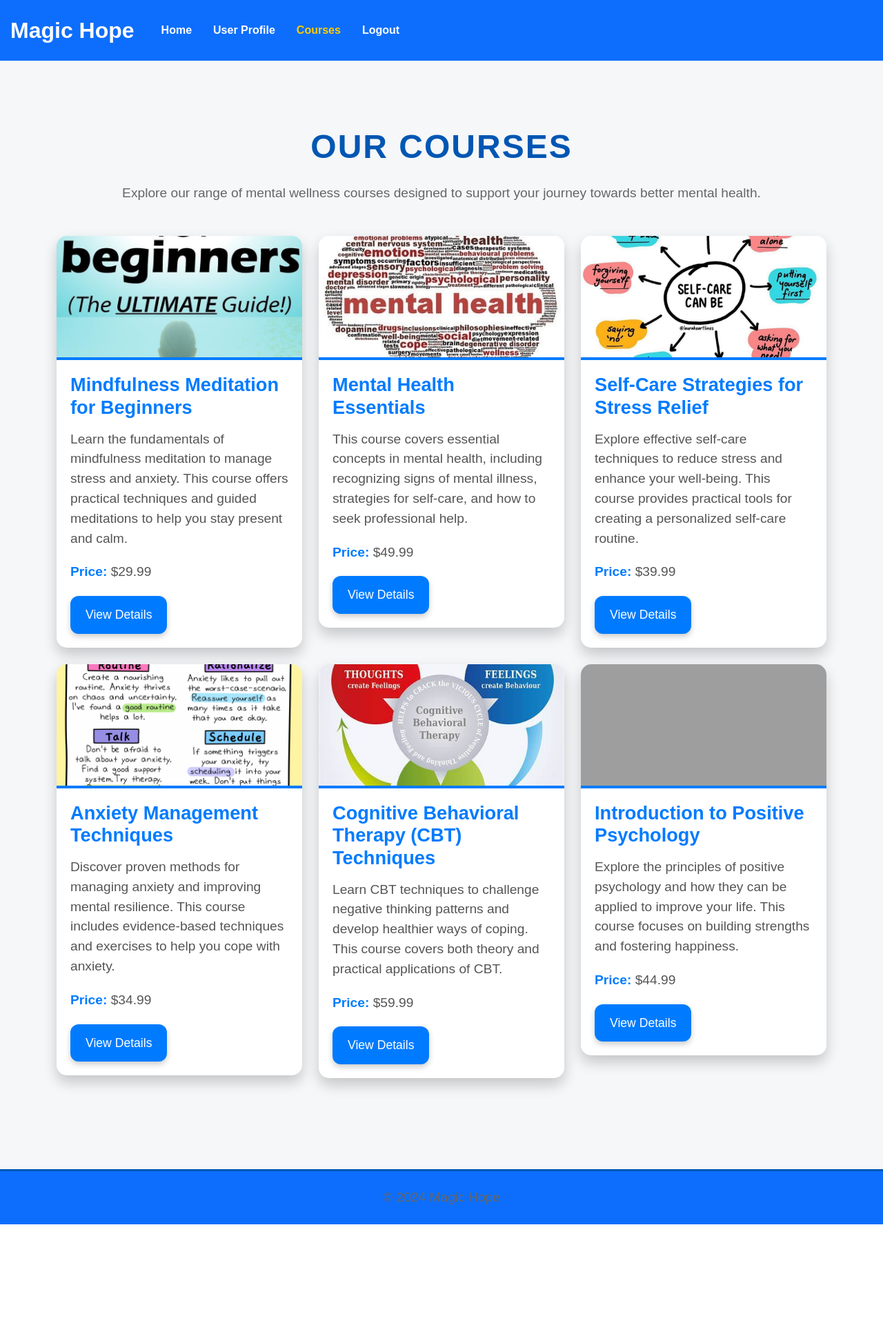
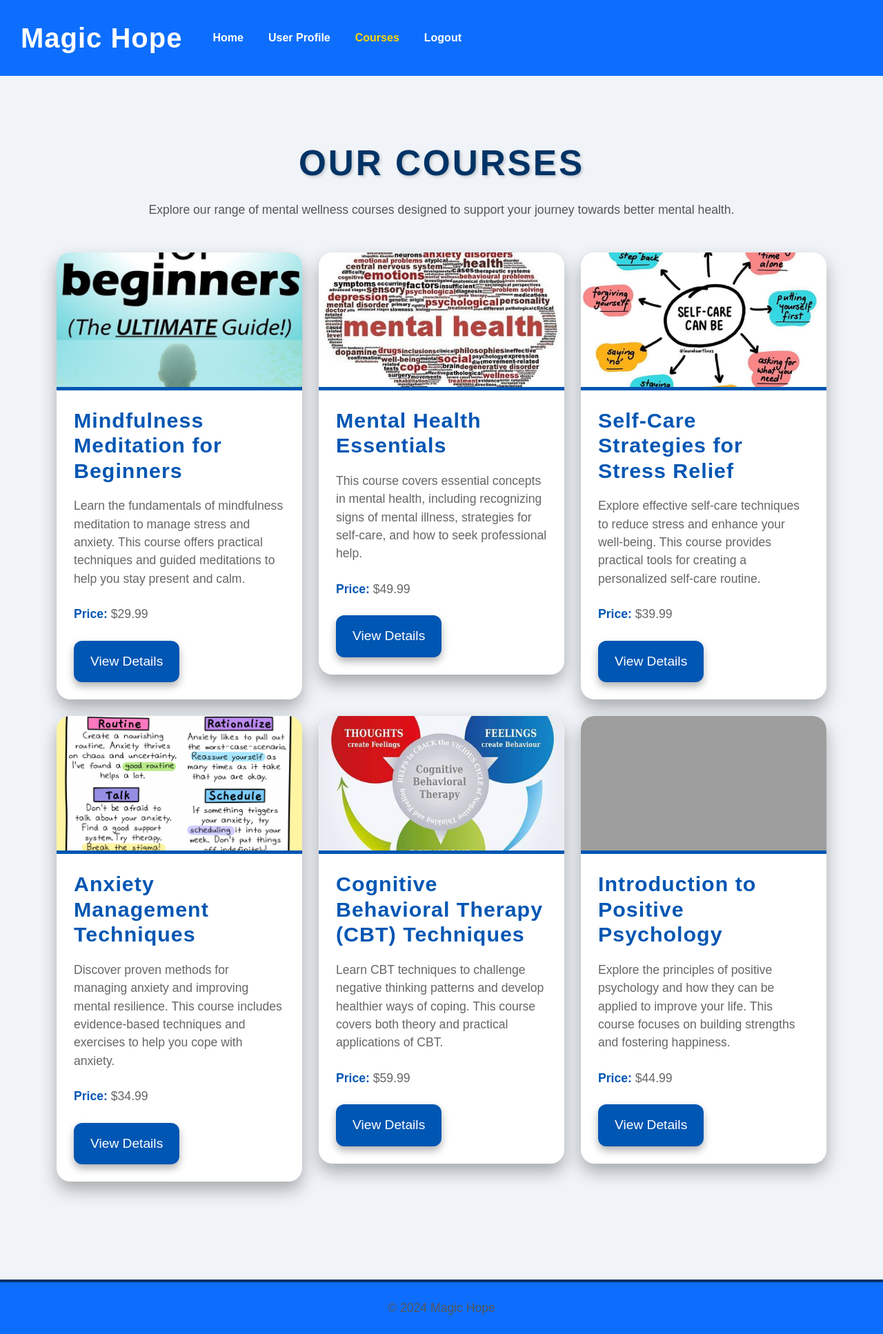
Before and after one commit to Priyen9603/Magic-Hope, a Django app: page /course_list/ in a window 1280 px wide. Shown: the whole page at 69% size. Before the commit the page ends 1775 px from the top, so only its background shows below. Run offline with Django 3.2, Linux system fonts and the light colour scheme; some libraries are stand-ins or nearby versions; grey boxes are pictures that could not be loaded.

Commit message:
Add files via upload

```diff
--- a/Magic Hope/wellness/static/courses.css
+++ b/Magic Hope/wellness/static/courses.css
@@ -2,38 +2,40 @@
 
 body {
     font-family: 'Montserrat', sans-serif;
-    background: #f5f7f9; /* Subtle background color for contrast */
+    background: #f0f4f8; /* Lighter background for a fresh look */
     color: #333;
     margin: 0;
     padding: 0;
 }
 
 header {
-    background: #007bff; /* Bootstrap's primary blue color */
+    background: #0056b3; /* Darker blue for header */
 }
 
 .navbar {
-    padding: 15px;
+    padding: 20px 30px; /* Increased padding for better spacing */
 }
 
 .navbar-brand {
     font-weight: bold;
-    font-size: 2em;
+    font-size: 2.5em; /* Larger font size for the brand */
+    letter-spacing: 1px;
 }
 
 .navbar-nav .nav-link {
     color: #ffffff;
     font-weight: 600;
-    margin-left: 15px;
-    transition: color 0.3s ease;
+    margin-left: 20px;
+    transition: color 0.3s ease, transform 0.3s ease;
 }
 
 .navbar-nav .nav-link:hover {
-    color: #ffcc00; /* Gold color for hover effect */
+    color: #ffd700; /* Gold color for hover effect */
+    transform: translateY(-2px); /* Subtle lift effect */
 }
 
 .navbar-nav .nav-link.active {
-    color: #ffcc00; /* Gold color for active link */
+    color: #ffd700; /* Gold color for active link */
 }
 
 .navbar-toggler-icon {
@@ -41,30 +43,31 @@ header {
 }
 
 main {
-    padding-top: 80px;
-    padding-bottom: 60px;
+    padding-top: 90px; /* Increased padding for larger header */
+    padding-bottom: 70px; /* Increased padding for better spacing */
 }
 
 h1 {
-    font-size: 3em;
-    color: #0056b3;
-    margin-bottom: 20px;
+    font-size: 3.2em; /* Slightly larger font size */
+    color: #003366; /* Darker blue for a more striking header */
+    margin-bottom: 30px; /* Increased margin for more spacing */
     font-weight: 700;
     text-transform: uppercase;
-    letter-spacing: 2px;
+    letter-spacing: 3px; /* Increased letter-spacing */
+    text-shadow: 2px 2px 4px rgba(0, 0, 0, 0.2); /* Soft shadow effect */
 }
 
 p {
-    color: #666;
-    font-size: 1.2em;
-    margin-bottom: 40px;
+    color: #555;
+    font-size: 1.1em;
+    margin-bottom: 50px; /* Increased margin for better spacing */
 }
 
 .card {
     border: none;
-    border-radius: 15px; /* Rounded corners */
+    border-radius: 20px; /* More rounded corners */
     overflow: hidden;
-    box-shadow: 0 10px 20px rgba(0, 0, 0, 0.2);
+    box-shadow: 0 12px 24px rgba(0, 0, 0, 0.3); /* Deeper shadow for more depth */
     transition: transform 0.3s ease, box-shadow 0.3s ease;
     background: #ffffff; /* White background for the card */
     position: relative;
@@ -75,93 +78,109 @@ p {
 
 .card:hover {
     transform: scale(1.05);
-    box-shadow: 0 15px 30px rgba(0, 0, 0, 0.3);
+    box-shadow: 0 20px 30px rgba(0, 0, 0, 0.4); /* Stronger shadow on hover */
 }
 
 .card-img-top {
-    height: 180px; /* Consistent image height */
+    height: 200px; /* Increased image height */
     object-fit: cover; /* Ensures the image covers the container */
     width: 100%;
-    border-bottom: 4px solid #007bff; /* Blue border for the bottom of the image */
+    border-bottom: 5px solid #0056b3; /* Darker blue border for the bottom of the image */
     transition: transform 0.3s ease, filter 0.3s ease;
 }
 
 .card-img-top:hover {
-    transform: scale(1.1);
-    filter: brightness(1.1);
+    transform: scale(1.15);
+    filter: brightness(1.2); /* Brighten image on hover */
 }
 
 .card-body {
-    padding: 20px;
+    padding: 25px; /* Increased padding for a more spacious feel */
     flex: 1; /* Ensures the body takes up available space */
 }
 
 .card-title {
-    color: #007bff;
-    font-size: 1.7em;
-    margin-bottom: 15px;
-    font-weight: 600;
+    color: #0056b3;
+    font-size: 1.9em; /* Larger font size for the title */
+    margin-bottom: 20px; /* Increased margin for spacing */
+    font-weight: 700;
     transition: color 0.3s ease;
+    letter-spacing: 1px;
 }
 
 .card-title:hover {
+    color: #003366; /* Darker blue on hover */
+}
+
+.card-text {
+    color: #666;
+    margin-bottom: 25px; /* Increased margin for better spacing */
+}
+
+.card-text strong {
     color: #0056b3;
 }
 
-.card-text {
-    color: #555;
-    margin-bottom: 20px;
-}
-
-.card-text strong {
-    color: #007bff;
-}
-
 .btn-primary {
-    background-color: #007bff;
+    background-color: #0056b3;
     border: none;
-    padding: 14px 22px;
-    font-size: 1.1em;
+    padding: 16px 24px; /* Larger padding for the button */
+    font-size: 1.2em; /* Slightly larger font size */
     border-radius: 12px;
-    box-shadow: 0 4px 8px rgba(0, 0, 0, 0.2);
+    box-shadow: 0 6px 12px rgba(0, 0, 0, 0.3);
     transition: background-color 0.3s ease, box-shadow 0.3s ease, transform 0.3s ease;
 }
 
 .btn-primary:hover {
-    background-color: #0056b3;
-    box-shadow: 0 8px 16px rgba(0, 0, 0, 0.3);
-    transform: translateY(-2px);
+    background-color: #003366;
+    box-shadow: 0 10px 20px rgba(0, 0, 0, 0.4);
+    transform: translateY(-3px); /* Subtle lift effect */
 }
 
 footer {
-    background: #007bff;
+    background: #0056b3;
     color: #ffffff;
-    padding: 20px;
+    padding: 25px;
     text-align: center;
-    border-top: 3px solid #0056b3; /* Darker blue for the border */
-    margin-top: 60px;
+    border-top: 4px solid #003366; /* Darker blue border for the footer */
+    margin-top: 70px; /* Increased margin for better spacing */
 }
 
 footer p {
     margin: 0;
+    font-size: 1.1em; /* Larger font size for the footer text */
 }
 
 /* Responsive Design */
 @media (max-width: 768px) {
     .card-img-top {
-        height: 150px; /* Adjusted height for smaller screens */
+        height: 180px; /* Adjusted height for smaller screens */
     }
 
     .btn-primary {
-        padding: 12px 20px;
-        font-size: 1em;
+        padding: 14px 22px;
+        font-size: 1.1em;
     }
 
     h1 {
-        font-size: 2.4em;
+        font-size: 2.6em; /* Adjusted font size */
     }
 
     p {
-        font-size: 1em;
+        font-size: 1.1em; /* Adjusted font size */
     }
 }
+
+@media (max-width: 576px) {
+    .navbar-brand {
+        font-size: 2em; /* Adjusted font size for smaller screens */
+    }
+
+    .navbar-nav .nav-link {
+        margin-left: 10px; /* Adjusted margin for smaller screens */
+    }
+
+    .card-img-top {
+        height: 160px; /* Further adjusted height for smaller screens */
+    }
+}
```
